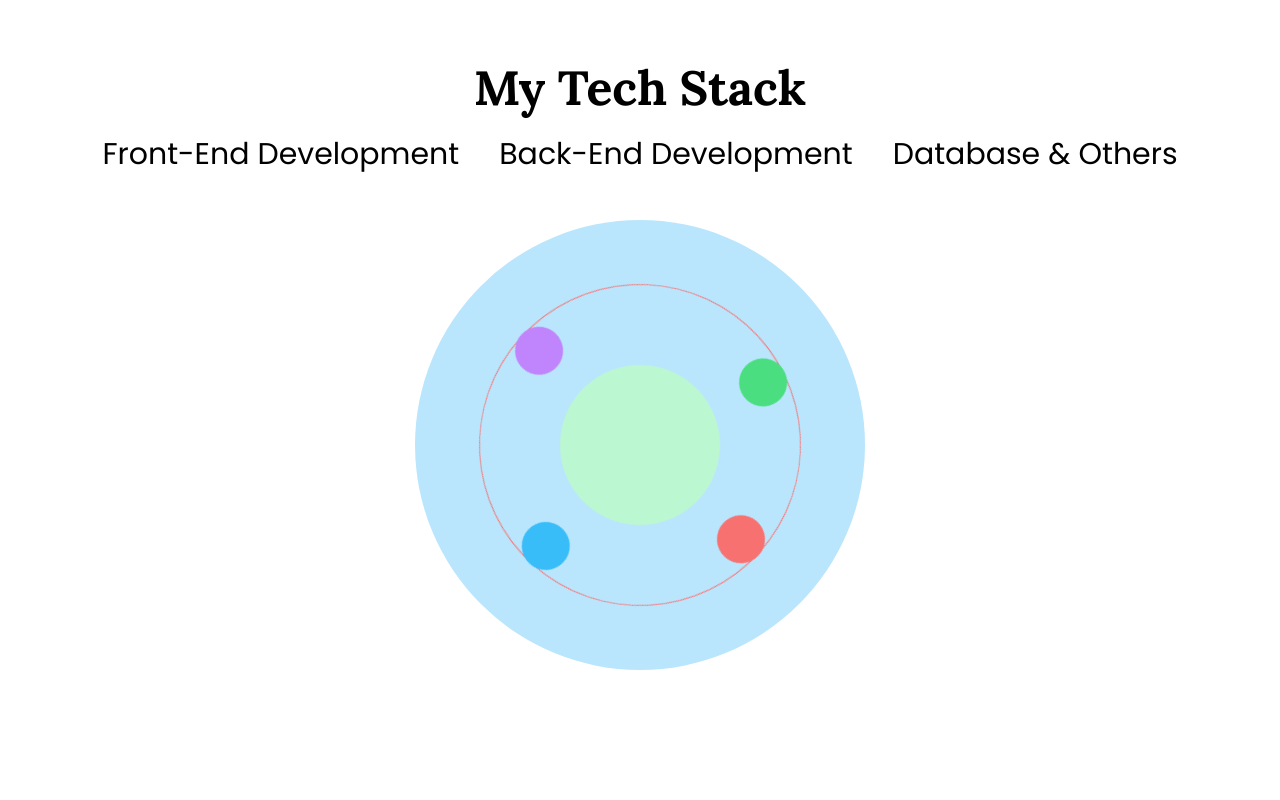
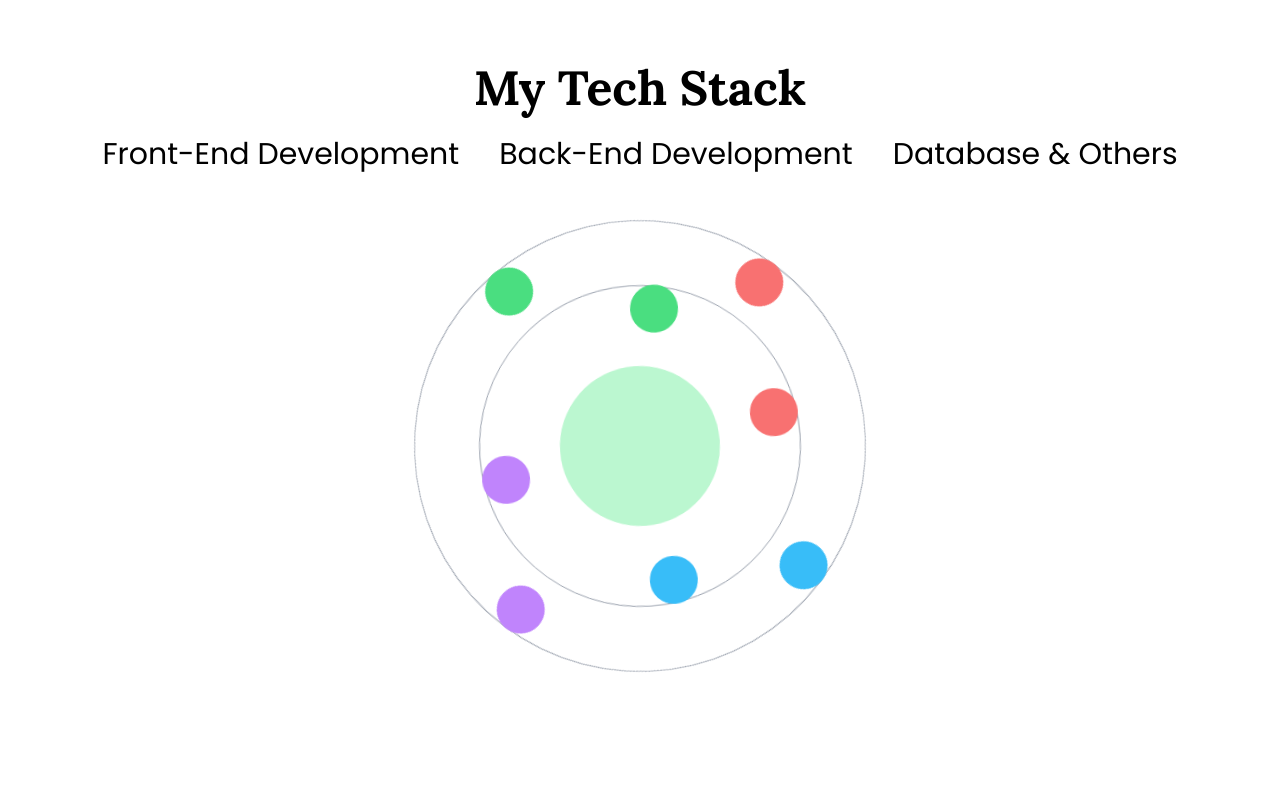
Before and after one commit to AungMyoAye101/Simple-portfolio, a Next.js app: page / in a window 1280 px wide. Shown: the part 800-1600 px from the top of the page. Built offline with nearby package versions, Linux system fonts and the light colour scheme.

Commit message:
update animation

```diff
--- a/src/components/TechStack.tsx
+++ b/src/components/TechStack.tsx
@@ -53,8 +53,12 @@ const TechStack = () => {
         </div>
       </main> */}
       <div>
-        <div className="p-16 bg-sky-200 rounded-full">
-          <div className="p-20  rounded-full relative border border-red-400 animate-spin-slow">
+        <div className="p-16 rounded-full border border-gray-400 relative animate-spin-slow">
+          <div className="size-12 rounded-full z-20 bg-purple-400 absolute bottom-0 left-[50%]"></div>
+          <div className="size-12 rounded-full z-20 bg-red-400 absolute top-0 right-[50%]"></div>
+          <div className="size-12 rounded-full z-20 bg-green-400 absolute bottom-[50%] left-0"></div>
+          <div className="size-12 rounded-full z-20 bg-sky-400 absolute bottom-[50%] right-0"></div>
+          <div className="p-20  rounded-full relative border border-gray-400 animate-spin-slow">
             <div className="size-12 rounded-full z-20 bg-purple-400 absolute bottom-0 left-[50%]"></div>
             <div className="size-12 rounded-full z-20 bg-red-400 absolute top-0 right-[50%]"></div>
             <div className="size-12 rounded-full z-20 bg-green-400 absolute bottom-[50%] left-0"></div>
--- a/tailwind.config.ts
+++ b/tailwind.config.ts
@@ -17,7 +17,7 @@ const config: Config = {
         lora: "Lora",
       },
       animation: {
-        "spin-slow": "spin 15s linear infinite",
+        "spin-slow": "spin 50s linear infinite",
       },
       keyframes: {
         wiggle: {
```
